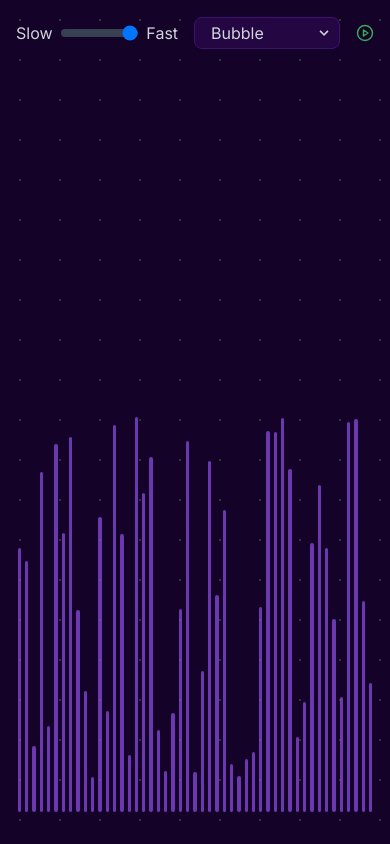
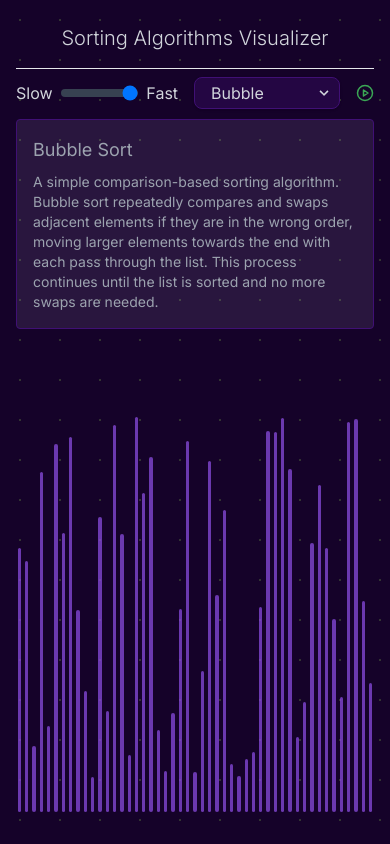
Before and after one commit to shivendra8004/Sorting-Algorithms-Visualizer, a Next.js app: page / in a window 390 px wide. Built offline with nearby package versions, Linux system fonts and the light colour scheme.

Commit message:
Feat: Updated the ui and some small changes

```diff
--- a/src/app/page.tsx
+++ b/src/app/page.tsx
@@ -34,8 +34,8 @@ const Home = () => {
         <main className="absolute top-0 h-screen w-screen z-[-2] bg-[#000000] bg-[radial-gradient(#ffffff33_1px,#150229_1px)] bg-[size:40px_40px]">
             <div className="flex h-full justify-center">
                 <div className="flex max-w-[1020px] w-full flex-col lg:px-0 px-4" id="content-container">
-                    <div className="h-[66px] relative flex items-center justify-between w-full">
-                        <h1 className="text-gray-300 text-xl font-light hidden md:flex">Sorting Algorithms Visualizer</h1>
+                    <div className="h-[66px] relative block md:flex items-center justify-between w-full">
+                        <h1 className="text-gray-300 text-xl font-light text-center py-4 my-2 border-b sm:p-0 sm:border-0">Sorting Algorithms Visualizer</h1>
                         <div className="flex items-center justify-center gap-4">
                             <Slider isDisabled={isSorting} value={animationSpeed} handleChange={(e) => setAnimationSpeed(Number(e.target.value))} />
                             <Select options={algorithmOptions} defaultValue={selectedAlgorithm} onChange={handleSelectChange} isDisabled={isSorting} />
@@ -43,13 +43,13 @@ const Home = () => {
                                 {requiresReset ? <RotateCcw className="text-gray-400 " size={18} /> : <PlayCircle className="text-system-green60" size={18} />}
                             </button>
                         </div>
-                        <div className="hidden sm:flex absolute top-[120%] left-0 w-full">
+                        <div className="flex absolute top-[180%] sm:top-[120%] left-0 w-full">
                             <div className="flex w-full text-gray-400 p-4 rounded border border-system-purple20 bg-system-purple80 bg-opacity-10 gap-6 ">
-                                <div className="flex flex-col items-start justify-start w-3/4 ">
+                                <div className="flex flex-col items-start justify-start w-full sm:w-3/4">
                                     <h3 className="text-lg">{sortingAlgorithmsData[selectedAlgorithm].title}</h3>
                                     <p className="text-sm text-grey-500 pt-2">{sortingAlgorithmsData[selectedAlgorithm].description}</p>
                                 </div>
-                                <div className="flex flex-col items-start justify-start w-1/4 gap-2">
+                                <div className="hidden sm:flex flex-col items-start justify-start w-1/4 gap-2">
                                     <h3 className="text-lg">Time Complexity</h3>
                                     <div className="flex flex-col gap-2">
                                         <p className="flex w-full text-sm text-grey-500">
```
